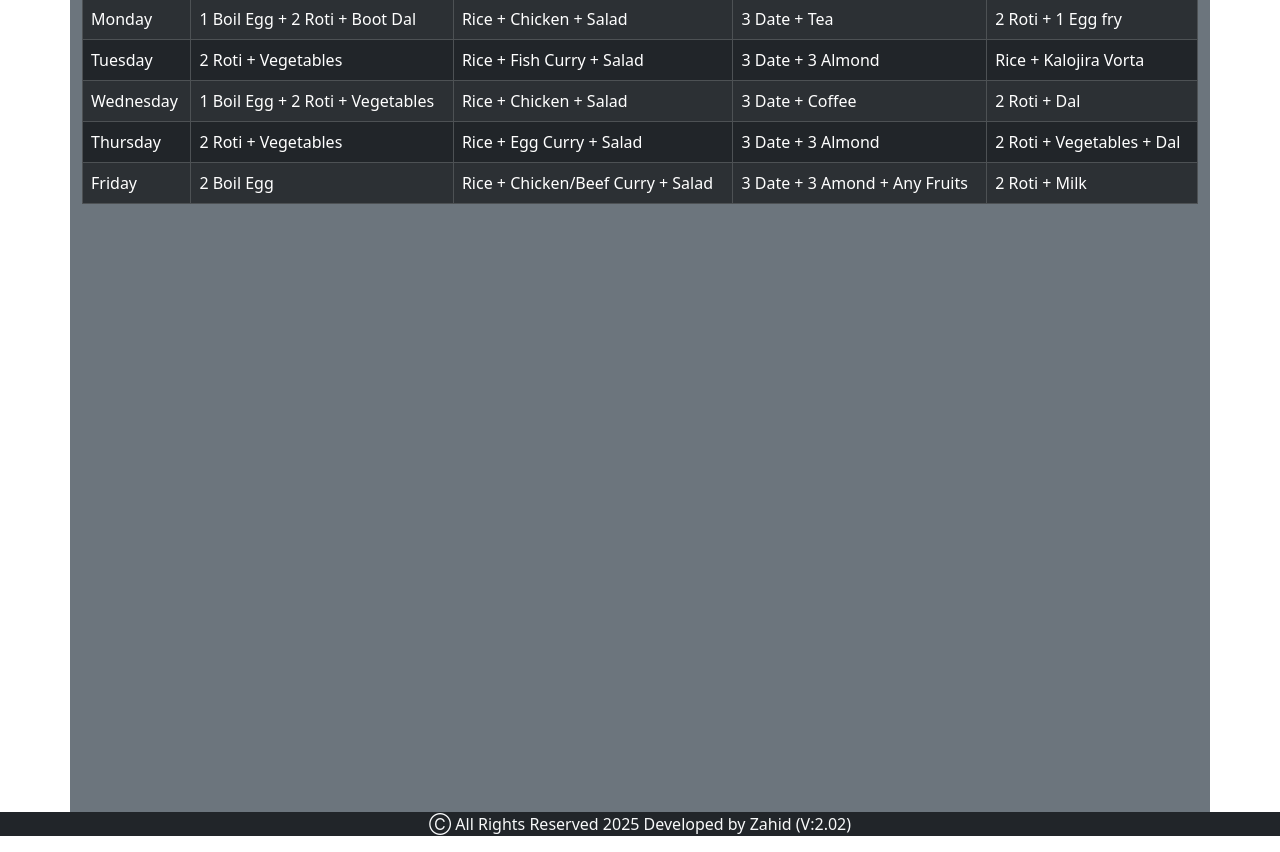
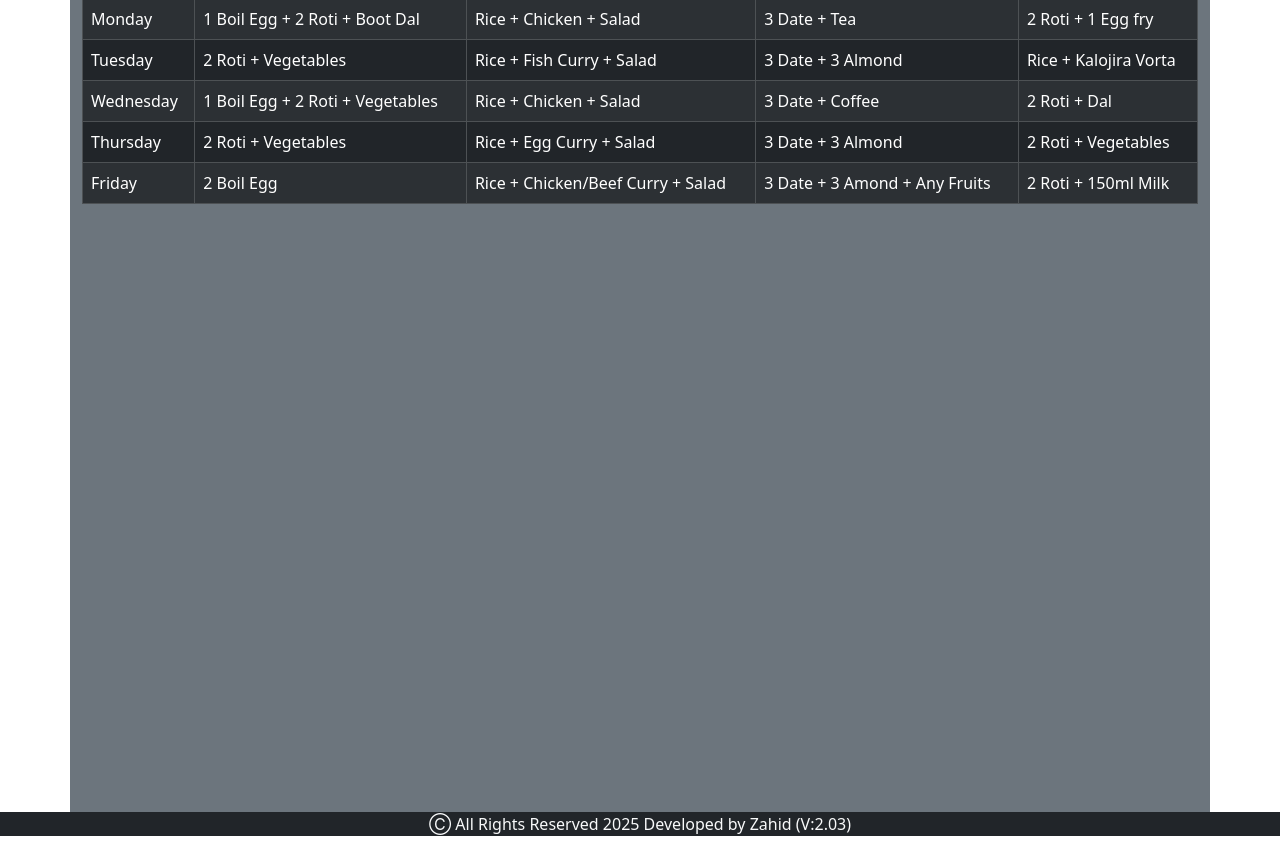
Before and after one commit to MDZAHIDHASAN2024/my-principles, a React (Vite) app: page /foodControl in a window 1280 px wide. Shown: the part 320-1172 px from the top of the page. Built offline with nearby package versions, Linux system fonts and the light colour scheme.

Commit message:
version 2.03

```diff
--- a/src/layout/footer/index.tsx
+++ b/src/layout/footer/index.tsx
@@ -1,7 +1,7 @@
 const Footer = () => {
   return (
     <div className="container-fluid bg-dark text-light text-center ">
-      <p> &#9400; All Rights Reserved 2025 Developed by Zahid (V:2.02) </p>
+      <p> &#9400; All Rights Reserved 2025 Developed by Zahid (V:2.03) </p>
     </div>
   );
 };
--- a/src/pages/foodControl/foodControl.tsx
+++ b/src/pages/foodControl/foodControl.tsx
@@ -10,7 +10,7 @@ const foodData = [
     breakfast: '1 Boil Egg + 2 Roti + Vegetables',
     lunch: 'Rice + Fish Curry + Dal + Salad',
     snacks: '3 Date',
-    dinner: '2 Roti + Vegetables + Dal',
+    dinner: '2 Roti + Vegetables ',
   },
   {
     id: 2,
@@ -50,7 +50,7 @@ const foodData = [
     breakfast: '2 Roti + Vegetables',
     lunch: 'Rice + Egg Curry + Salad',
     snacks: '3 Date + 3 Almond',
-    dinner: '2 Roti + Vegetables + Dal',
+    dinner: '2 Roti + Vegetables',
   },
   {
     id: 7,
@@ -58,12 +58,11 @@ const foodData = [
     breakfast: '2 Boil Egg',
     lunch: 'Rice + Chicken/Beef Curry + Salad',
     snacks: '3 Date + 3 Amond + Any Fruits',
-    dinner: '2 Roti + Milk',
+    dinner: '2 Roti + 150ml Milk',
   },
 ];
 
 const FoodControl = () => {
-  <PageTitle title="Food Controls" />;
   const [search, setSearch] = useState('');
   const handleChange = (e: React.ChangeEvent<HTMLSelectElement>) => {
     e.preventDefault();
@@ -71,6 +70,7 @@ const FoodControl = () => {
   };
   return (
     <div style={{ height: '1050px' }} className="container bg-secondary ">
+      <PageTitle title="Food Controls" />
       <div className="bg-dark text-light text-center  p-1">
         <h3 className="fw-bolder pt-4">Daily Food Controls</h3>
       </div>
```
